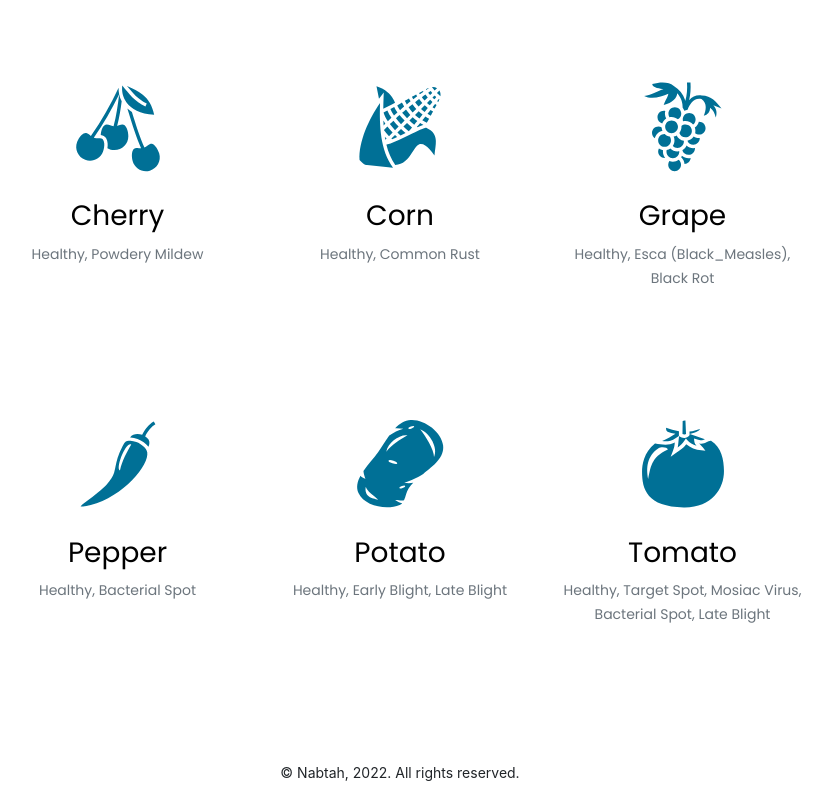
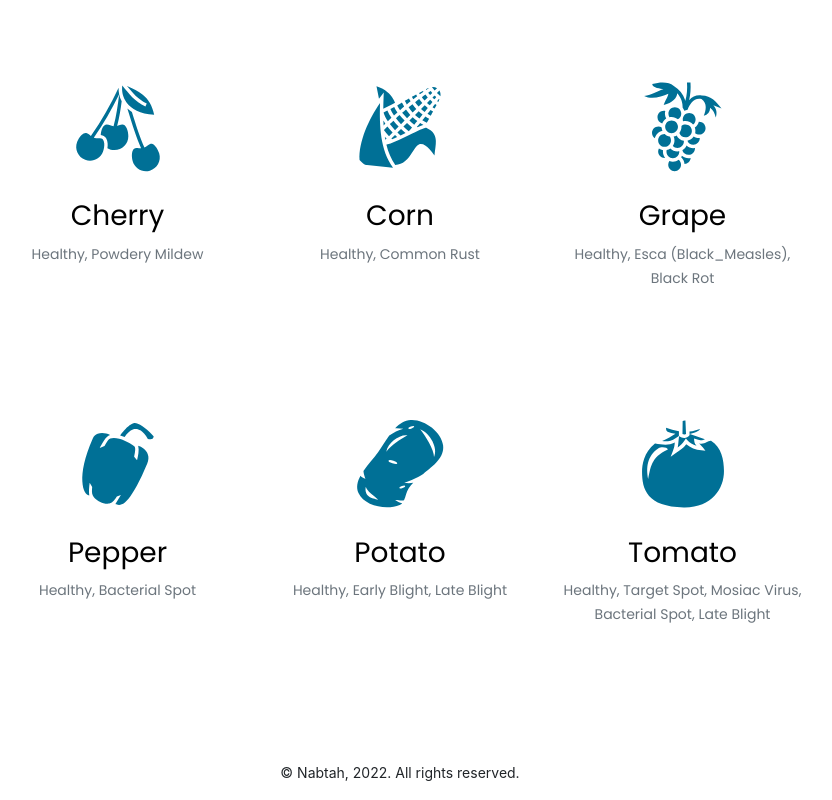
Before and after one commit to FahadAlAraik/nabtah-without-login, a React (Create React App) app: page / in a window 1280 px wide. Shown: the part 1708-2508 px from the top of the page, without its empty margins (240-1072 px from the left). Built offline with nearby package versions, Linux system fonts and the light colour scheme; a small style sheet from the web is missing.

Commit message:
added documentation page and removed obj,plants, added pepper bell icon

```diff
--- a/src/Plants.js
+++ b/src/Plants.js
@@ -3,7 +3,7 @@ import {RiPlantFill} from 'react-icons/ri';
 import { Container } from 'react-bootstrap';
 import {Row} from 'react-bootstrap';
 import {Col} from 'react-bootstrap';
-import {GiCherry,GiCorn,GiGrapes,GiChiliPepper,GiPotato,GiTomato} from 'react-icons/gi'
+import {GiCherry,GiCorn,GiGrapes,GiBellPepper,GiPotato,GiTomato} from 'react-icons/gi'
 
 function Plants() {
     return (
@@ -36,7 +36,7 @@ function Plants() {
 
             <Row className='justify-content-center' style={{margin:'95px'}}>
                 <Col className='text-center m-2' md={3} data-aos="fade-in"  data-aos-duration='3000'>
-                    <GiChiliPepper className='plant-icon m-3' />
+                    <GiBellPepper className='plant-icon m-3' />
                     <h3 className='Poppins mt-2 plant-title'>Pepper</h3>
                     <small className='form-text diseases'>Healthy, Bacterial Spot</small>
                 </Col>
```
